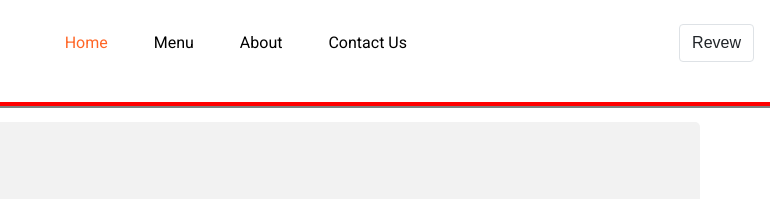
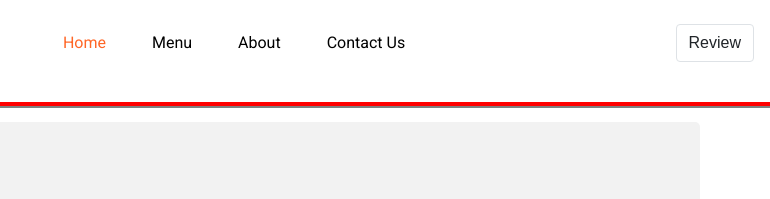
Before and after one commit to GEORGE2402/badsite, a plain HTML site: page contact.html in a window 1280 px wide. Shown: the top 199 px of the page, 510-1280 px from the left. Drawn offline with nearby package versions, Linux system fonts and the light colour scheme.

Commit message:
Update contact.html

```diff
--- a/contact.html
+++ b/contact.html
@@ -56,7 +56,7 @@
             </li>
           </ul>
           <form class="form-inline my-2 my-lg-0">
-            <button class="btn menu-right-btn border" type="submit">Revew</button>
+            <button class="btn menu-right-btn border" type="submit">Review</button>
           </form>
         </div>
     </nav>
```
